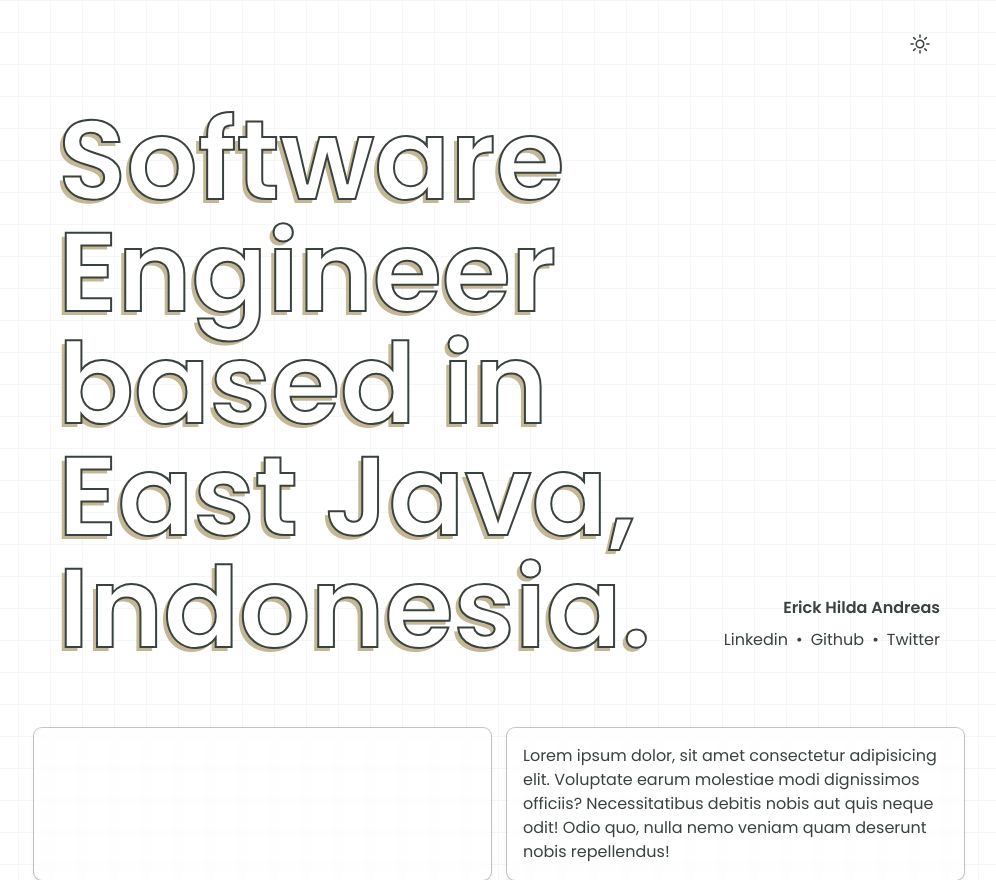
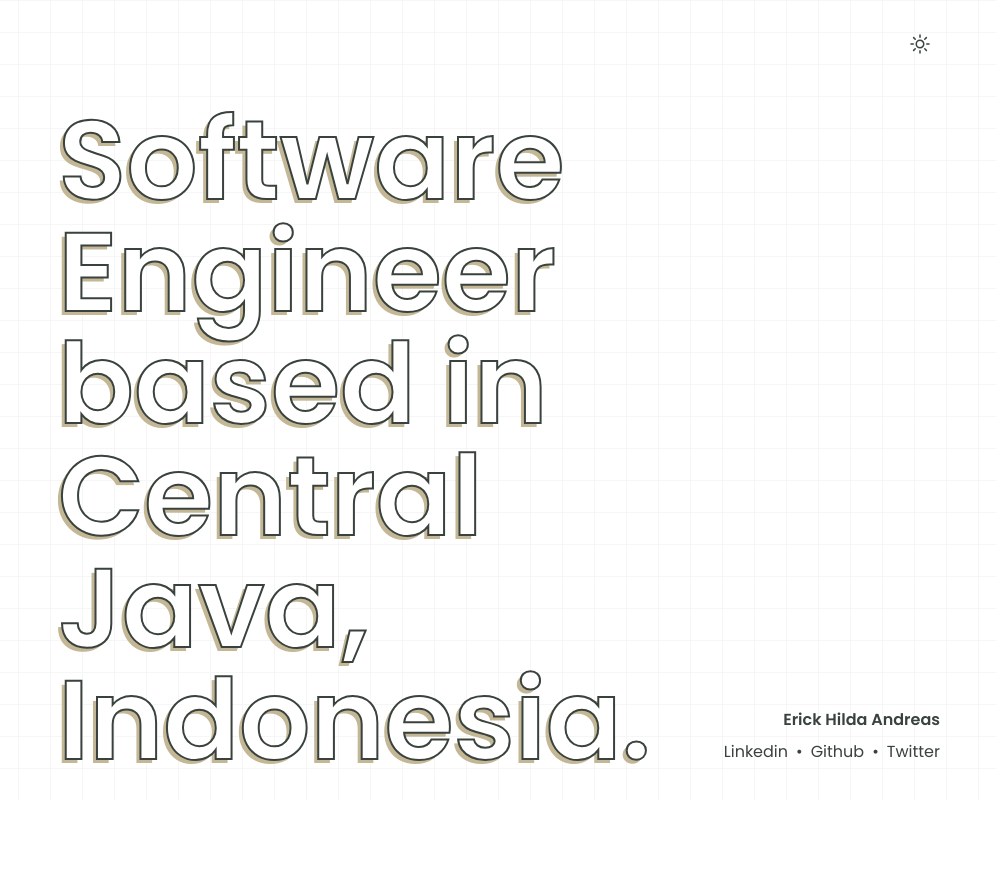
Before and after one commit to erickhilda/erickhilda, a Next.js app: page / in a window 1280 px wide. Shown: the whole page, without its empty margins (141-1137 px from the left). After the commit the page ends 800 px from the top, so only its background shows below. Built offline with nearby package versions, Linux system fonts and the light colour scheme.

Commit message:
feat: change base location

```diff
--- a/package.json
+++ b/package.json
@@ -21,7 +21,7 @@
     "@types/node": "16.11.10",
     "@types/react": "17.0.37",
     "autoprefixer": "^10.4.0",
-    "eslint": "7.32.0",
+    "eslint": "9.14.0",
     "eslint-config-next": "12.0.4",
     "husky": "^7.0.4",
     "postcss": "^8.4.4",
--- a/src/components/home/intro-banner.tsx
+++ b/src/components/home/intro-banner.tsx
@@ -10,7 +10,7 @@ function IntorBanner() {
             'md:text-[112px] leading-none text-[56px] mt-4 font-semibold',
             'text-border text-shadow'
           )}>
-            Software Engineer based in East Java, Indonesia.
+            Software Engineer based in Central Java, Indonesia.
           </h2>
         </div>
         <div className='flex flex-col lg:justify-end lg:items-end'>
--- a/src/pages/index.tsx
+++ b/src/pages/index.tsx
@@ -17,27 +17,6 @@ const Home: NextPage = () => {
 
       <main className='h-full'>
         <IntorBanner />
-
-        <div className='flex justify-center mt-16'>
-          <div className='grid grid-cols-1 lg:grid-cols-6 gap-4 lg:max-w-[930px]'>
-            {/* <div className='border lg:col-span-3 lg:row-span-6'></div> */}
-
-            <WorkingJourney />
-
-            <div
-              className={clsx(
-                'lg:col-span-3 lg:col-start-4 lg:row-span-3',
-                'backdrop-blur-sm p-4 rounded-lg',
-                'ring-1 shadow-md ring-outer-space/30 shadow-outer-space/10 dark:ring-gold/30 dark:shadow-gold/10'
-              )}
-            >
-              Lorem ipsum dolor, sit amet consectetur adipisicing elit.
-              Voluptate earum molestiae modi dignissimos officiis?
-              Necessitatibus debitis nobis aut quis neque odit! Odio quo, nulla
-              nemo veniam quam deserunt nobis repellendus!
-            </div>
-          </div>
-        </div>
       </main>
     </>
   )
```
Also changed, not shown: 1 other file (tests, documents, lock files or other folders).
